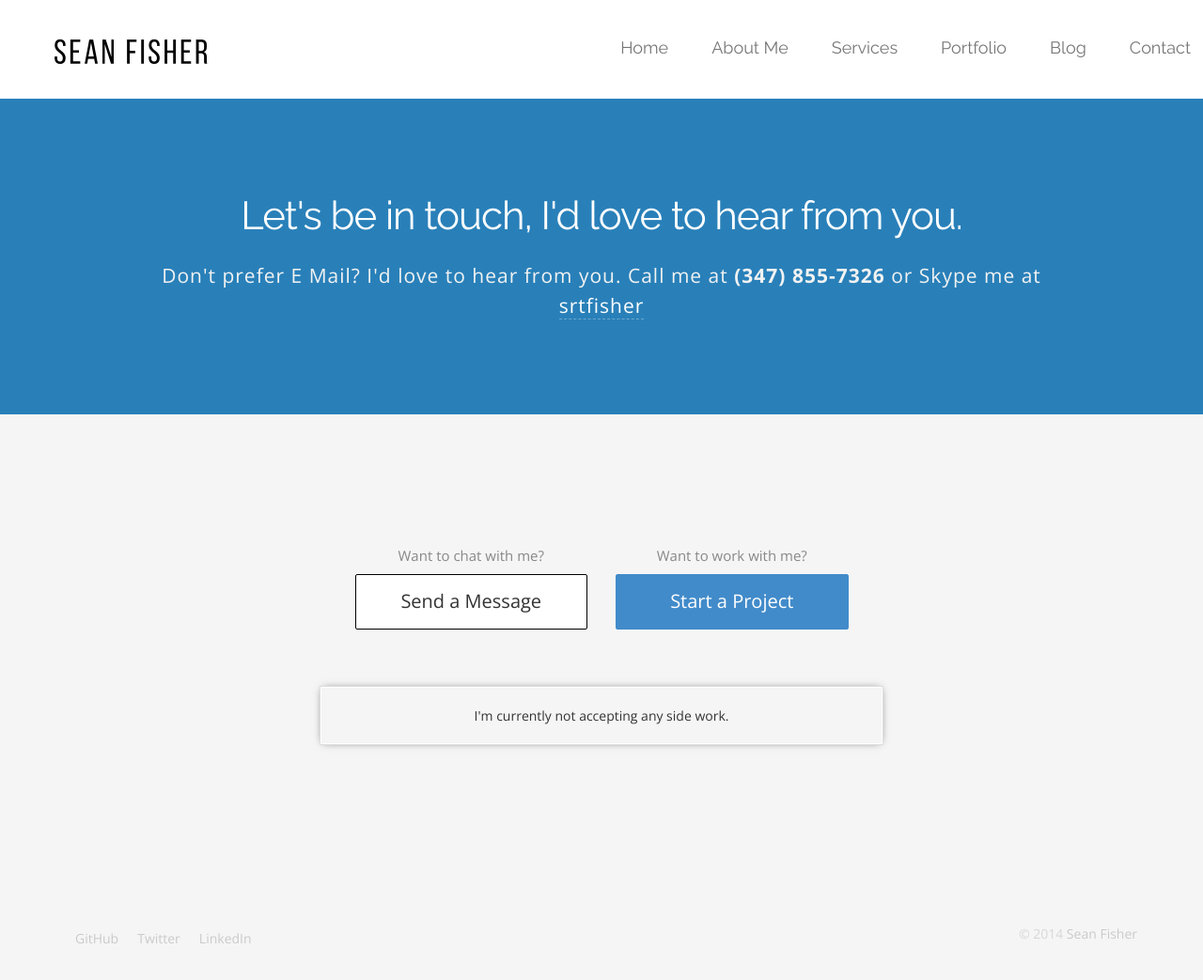
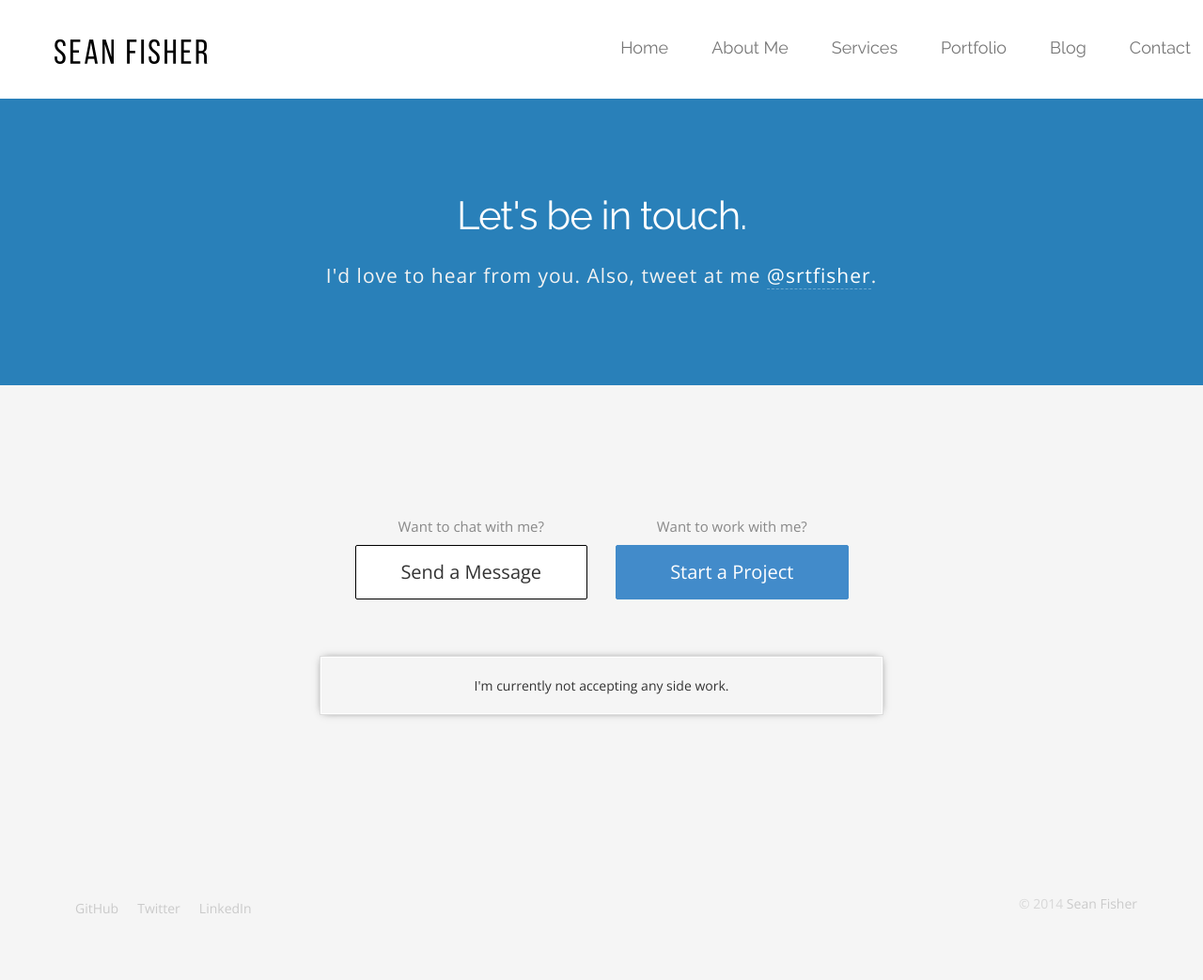
Before and after one commit to srtfisher/srtfisher.github.io, a Jekyll site: the page built from start-project.html, in a window 1280 px wide and 1044 px high. Shown: the whole window at 94% size. Built offline with Jekyll 4.4.1, drawn with Linux system fonts in a browser that asks for light colours; nearby versions of some CDN libraries; Markdown is read by kramdown in place of the engine named in the settings.

Commit message:
Update start-project.html

```diff
--- a/start-project.html
+++ b/start-project.html
@@ -5,8 +5,10 @@ permalink: start-a-project/
 ---
 <section class="focus-area super-dark">
   <div class="container">
-    <h2 class="leading">Let's be in touch, I'd love to hear from you.</h2>
-    <p class="leading">Don't prefer E Mail? I'd love to hear from you. Call me at <strong>(347) 855-7326</strong> or Skype me at <a href="skype:srtfisher?add">srtfisher</a></p>
+    <h2 class="leading">Let's be in touch.</h2>
+    <p class="leading">
+      I'd love to hear from you. Also, tweet at me <a href="http://twitter.com/srtfisher" target="_blank">@srtfisher</a>.
+    </p>
   </div>
 </section>
 
```
